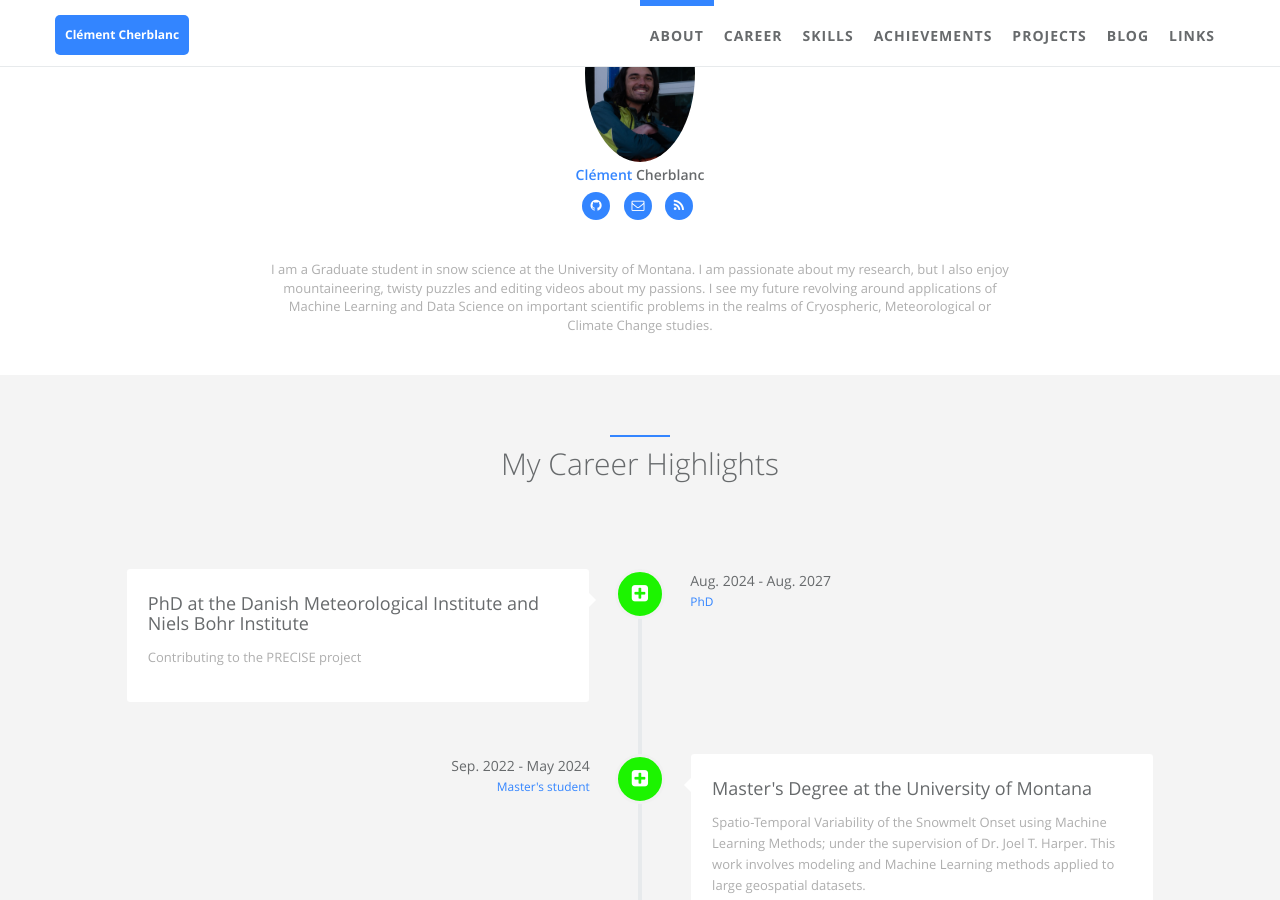
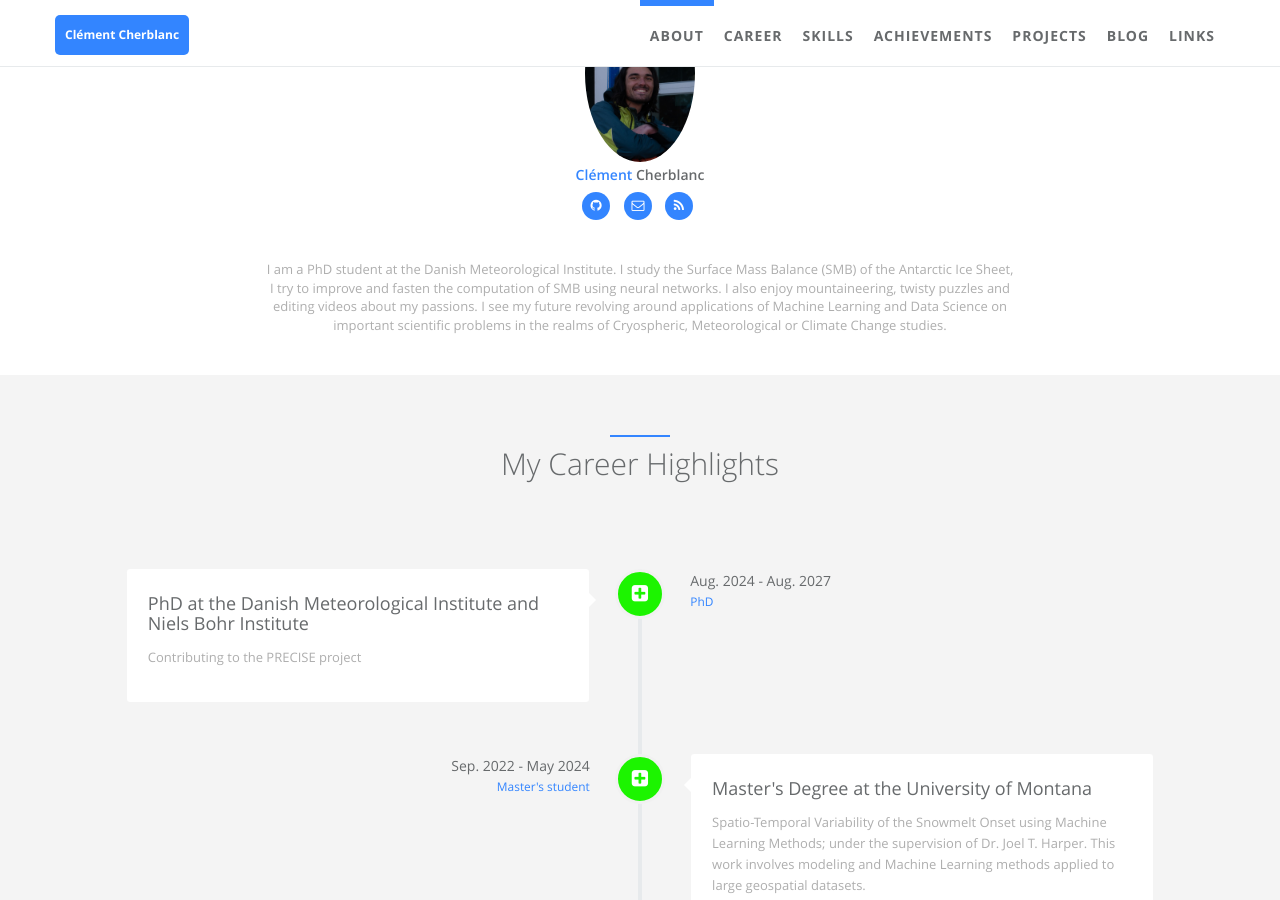
Before and after one commit to ClemAntarctica/ClemAntarctica.github.io, a Jekyll site: the page built from index.html, in a window 1280 px wide and 900 px high, scrolled down 515 px. Built offline with Jekyll 4.4.1, drawn with Linux system fonts in a browser that asks for light colours.

Commit message:
Add files via upload

```diff
--- a/_config.yml
+++ b/_config.yml
@@ -28,7 +28,7 @@ author:  # change following line to your infomation.
   skill_icon2:
     - name: fa-linux
     - name: icon-apache
-  desc: "I am a Graduate student in snow science at the University of Montana. I am passionate about my research, but I also enjoy mountaineering, twisty puzzles and editing videos about my passions. I see my future revolving around applications of Machine Learning and Data Science on important scientific problems in the realms of Cryospheric, Meteorological or Climate Change studies."  # Describe yourself.
+  desc: "I am a PhD student at the Danish Meteorological Institute. I study the Surface Mass Balance (SMB) of the Antarctic Ice Sheet, I try to improve and fasten the computation of SMB using neural networks. I also enjoy mountaineering, twisty puzzles and editing videos about my passions. I see my future revolving around applications of Machine Learning and Data Science on important scientific problems in the realms of Cryospheric, Meteorological or Climate Change studies."  # Describe yourself.
 
 # comment
 disqus:  # if you wanna comment feature, go to https://disqus.com/ to get your configuration; if not, comment following two lines.
```
